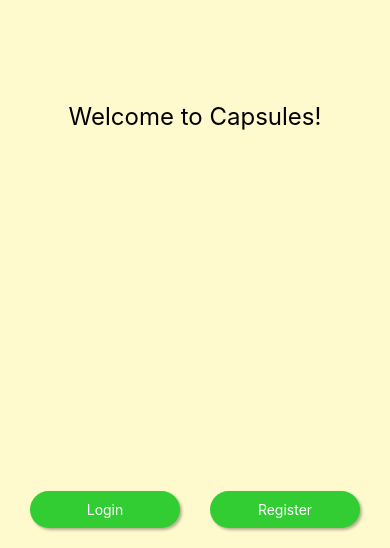
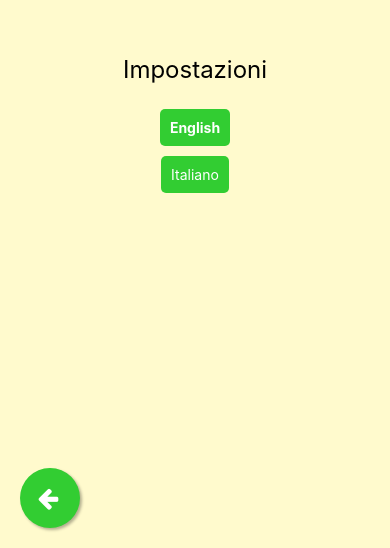
Before and after one commit to n4538-e1347/Capsules, a React Native app in the folder capsules-app/: screen /SettingsScreen in a window 390 px wide. Shown: the part 296-844 px from the top of the page. Built offline with nearby package versions, Linux system fonts and the light colour scheme.

Commit message:
Settings screen added
I added a settings screen, temporarily only for choosing a language

```diff
--- a/capsules-app/App.js
+++ b/capsules-app/App.js
@@ -17,6 +17,7 @@ import ProfileScreen from './screens/ProfileScreen';
 import RequestPasswordResetScreen from './screens/RequestPasswordResetScreen';
 import ResetPasswordScreen from './screens/ResetPasswordScreen';
 import ArchivedMessagesScreen from './screens/ArchivedMessagesScreen';
+import SettingsScreen from './screens/SettingsScreen';
 
 const Stack = createStackNavigator();
 
@@ -64,6 +65,7 @@ export default function App() {
               <Stack.Screen name="RequestPasswordReset" component={RequestPasswordResetScreen} />
               <Stack.Screen name="ResetPassword" component={ResetPasswordScreen} />
 			  <Stack.Screen name="ArchivedMessagesScreen" component={ArchivedMessagesScreen} />
+			  <Stack.Screen name="SettingsScreen" component={SettingsScreen} />
             </Stack.Navigator>
           </SafeAreaView>
         </NavigationContainer>
--- a/capsules-app/screens/HomeScreen.js
+++ b/capsules-app/screens/HomeScreen.js
@@ -69,6 +69,14 @@ export default function HomeScreen({ navigation }) {
         >
           <Text style={styles.iconWrapper}>
             <Icon name="envelope-open" size={24} color="#FFF" style={styles.icon} /> {/* Icona busta bianca aperta */}
+          </Text>
+        </TouchableOpacity>
+        <TouchableOpacity
+          style={[styles.roundButton, styles.topRightButton]}
+          onPress={() => { animateButton(); navigation.navigate('SettingsScreen'); }} // Naviga a SettingsScreen
+        >
+          <Text style={styles.iconWrapper}>
+            <Icon name="cog" size={24} color="#FFF" style={styles.icon} /> {/* Icona Settings */}
           </Text>
         </TouchableOpacity>
         <Text style={[styles.title, { marginTop: 60 }]}>Welcome to Capsules!</Text>
@@ -154,6 +162,11 @@ const styles = StyleSheet.create({
     top: 50, // Sposta il pulsante più in basso
     left: 20,
   },
+  topRightButton: {
+    position: 'absolute',
+    top: 50, // Sposta il pulsante più in basso
+    right: 20,
+  },
   title: {
     fontSize: 24,
     marginBottom: 20,
--- /dev/null
+++ b/capsules-app/screens/SettingsScreen.js
@@ -0,0 +1,88 @@
+import React, { useState } from 'react';
+import { SafeAreaView, View, Text, TouchableOpacity, StyleSheet } from 'react-native';
+import Icon from 'react-native-vector-icons/FontAwesome'; // Importa le icone
+
+export default function SettingsScreen({ navigation }) {
+  const [selectedLanguage, setSelectedLanguage] = useState('en'); // Default language is English
+
+  const changeLanguage = (language) => {
+    setSelectedLanguage(language);
+    // Logica per cambiare la lingua nell'app
+  };
+
+  return (
+    <SafeAreaView style={styles.safeArea}>
+      <View style={styles.container}>
+        <Text style={styles.title}>Impostazioni</Text>
+        <TouchableOpacity onPress={() => changeLanguage('en')} style={styles.languageButton}>
+          <Text style={selectedLanguage === 'en' ? styles.selectedText : styles.buttonText}>English</Text>
+        </TouchableOpacity>
+        <TouchableOpacity onPress={() => changeLanguage('it')} style={styles.languageButton}>
+          <Text style={selectedLanguage === 'it' ? styles.selectedText : styles.buttonText}>Italiano</Text>
+        </TouchableOpacity>
+        {/* Aggiungi altre lingue se necessario */}
+      </View>
+      <View style={styles.bottomContainer}>
+        <TouchableOpacity
+          style={styles.backButton}
+          onPress={() => navigation.goBack()} // Torna alla Home
+        >
+          <Text>
+            <Icon name="arrow-left" size={24} color="#FFF" /> {/* Icona back */}
+          </Text>
+        </TouchableOpacity>
+      </View>
+    </SafeAreaView>
+  );
+}
+
+const styles = StyleSheet.create({
+  safeArea: {
+    flex: 1,
+    backgroundColor: '#FFFACD',
+  },
+  container: {
+    flex: 1,
+    justifyContent: 'center',
+    alignItems: 'center',
+  },
+  title: {
+    fontSize: 24,
+    marginBottom: 20,
+  },
+  languageButton: {
+    padding: 10,
+    backgroundColor: '#32CD32',
+    borderRadius: 5,
+    marginVertical: 5,
+  },
+  buttonText: {
+    color: '#FFF',
+  },
+  selectedText: {
+    color: '#FFF',
+    fontWeight: 'bold',
+  },
+  bottomContainer: {
+    flexDirection: 'row',
+    justifyContent: 'flex-start', // Allinea a sinistra
+    alignItems: 'center',
+    width: '100%',
+    position: 'absolute',
+    bottom: 20,
+    paddingHorizontal: 20,
+  },
+  backButton: {
+    backgroundColor: '#32CD32', // Verde
+    borderRadius: 50, // Pulsante rotondo
+    width: 60,
+    height: 60,
+    justifyContent: 'center',
+    alignItems: 'center',
+    shadowColor: '#000',
+    shadowOffset: { width: 2, height: 2 },
+    shadowOpacity: 0.3,
+    shadowRadius: 3,
+    elevation: 5,
+  },
+});
```
